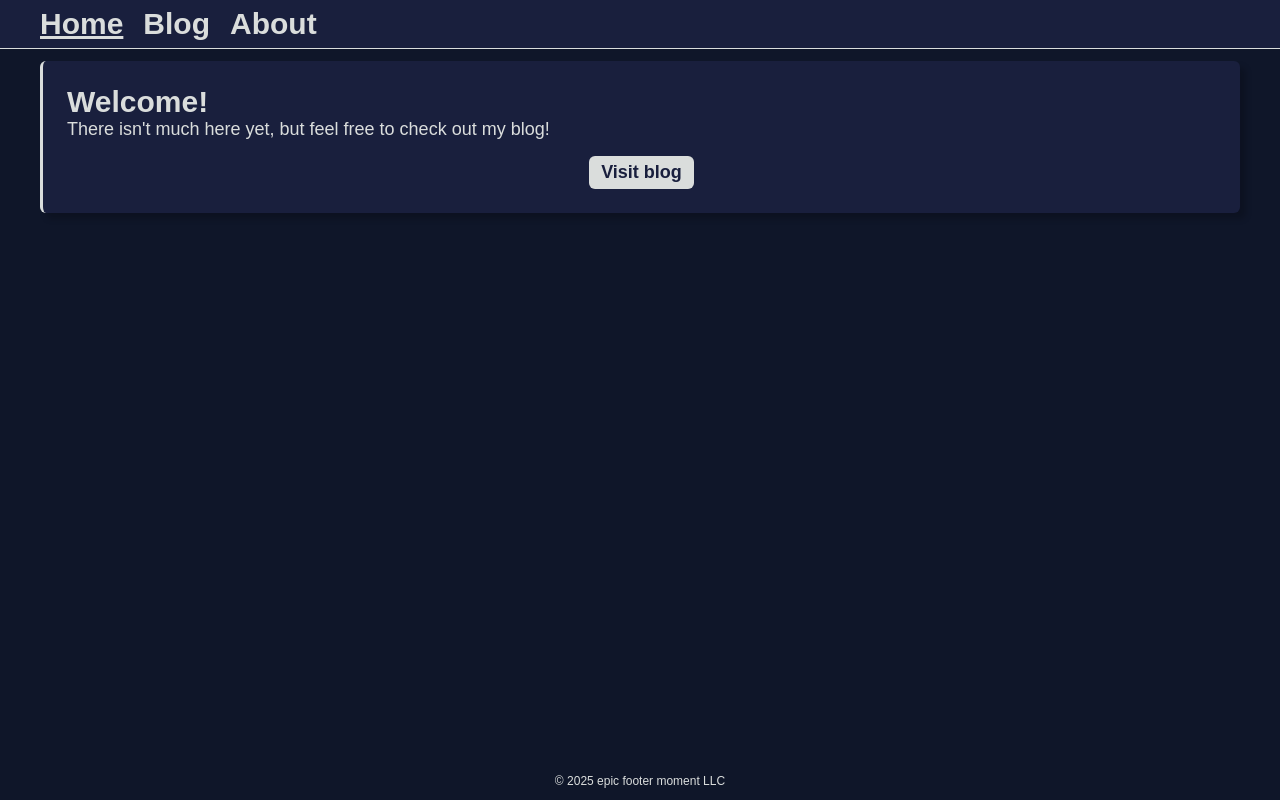
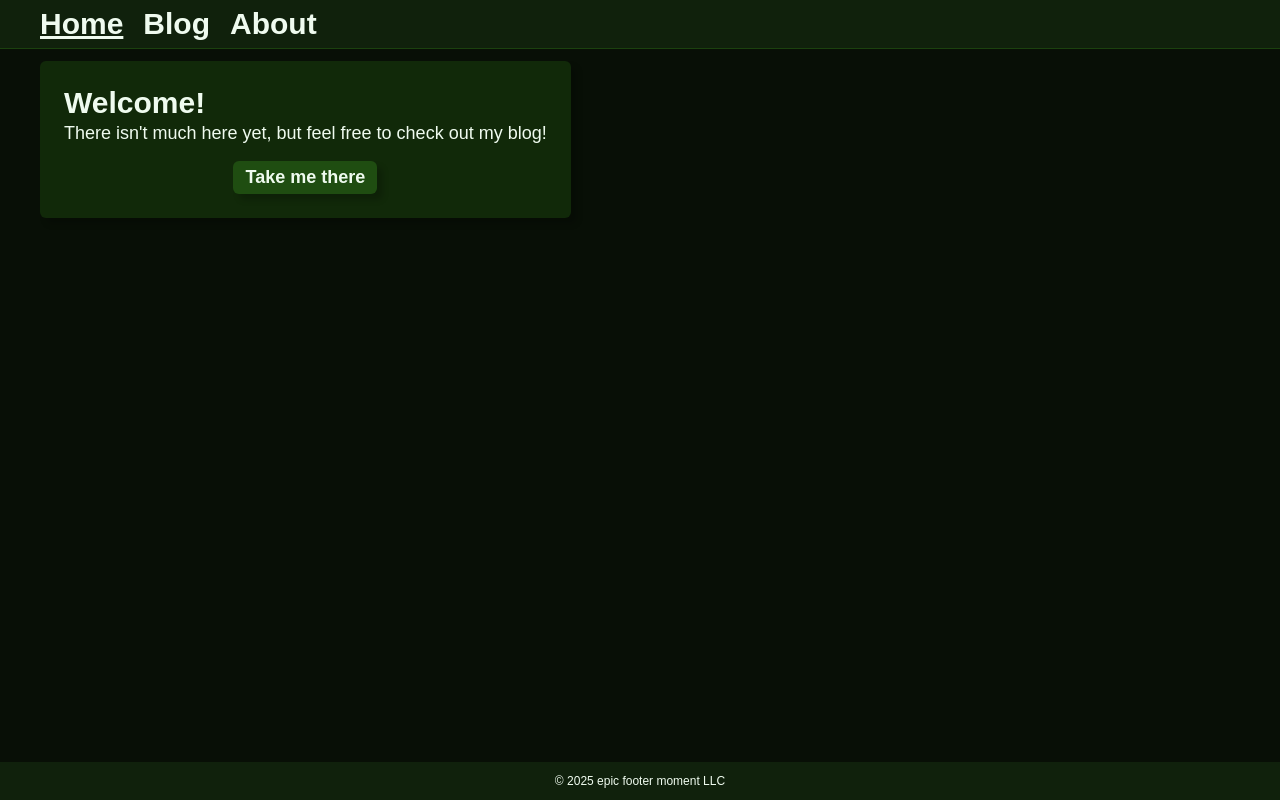
Before and after one commit to shibby64/shibby64.github.io, a React (Create React App) app: page /#/ in a window 1280 px wide. Built offline with nearby package versions, Linux system fonts and the light colour scheme.

Commit message:
color swap

```diff
--- a/src/pages/About/About.tsx
+++ b/src/pages/About/About.tsx
@@ -18,7 +18,11 @@ const About: React.FC = () => {
           you scrolling, clicking, and engaging with their content. Their platforms are designed with addictive
           algorithms, crammed with as many advertisements as they can get away with, and are slowly filling with AI
           slop. The {}
-          <a href="https://en.wikipedia.org/wiki/Dead_Internet_theory" target="_blank" rel="noreferrer">
+          <a
+            className="emphasized"
+            href="https://en.wikipedia.org/wiki/Dead_Internet_theory"
+            target="_blank"
+            rel="noreferrer">
             dead internet theory
           </a>{" "}
           {}
--- a/src/pages/Home/Home.tsx
+++ b/src/pages/Home/Home.tsx
@@ -6,12 +6,12 @@ const Home: React.FC = () => {
   return (
     <>
       <section className="content-row">
-        <Tile headerText="Welcome!" className="card">
+        <Tile headerText="Welcome!">
           <div>
             There isn't much here yet, but feel free to check out my blog!
             <div style={{ display: "flex", justifyContent: "center", marginTop: "1rem" }}>
               <LinkButton className="primary" linkTo="/blog">
-                Visit blog
+                Take me there
               </LinkButton>
             </div>
           </div>
--- a/src/static/styles/App.css
+++ b/src/static/styles/App.css
@@ -1,5 +1,4 @@
 body {
-  background-color: var(--blue-2);
   color: var(--off-white);
   font-family: sans-serif;
   padding: 0;
@@ -7,8 +6,8 @@ body {
 }
 
 nav {
-  background-color: var(--blue-2);
-  border-bottom: 1px solid var(--off-white);
+  background-color: var(--earth-darkest);
+  border-bottom: 1px solid var(--earth-light);
   ul {
     height: var(--spacing-xlarge);
     align-items: center;
@@ -39,16 +38,22 @@ nav {
 
 .text-title {
   font-size: var(--text-title);
+    line-height: calc(var(--text-title) + var(--spacing-small));
+
   font-weight: 800;
 }
 
 .text-section-header {
   font-size: var(--text-xlarge);
+    line-height: calc(var(--text-xlarge) + var(--spacing-small));
+
   font-weight: bold;
 }
 
 .text-body {
   font-size: var(--text-medium);
+  line-height: calc(var(--text-medium) + var(--spacing-small));
+
   font-weight: 300;
 }
 
@@ -56,7 +61,7 @@ nav {
 main {
   padding-top: var(--spacing-medium);
   padding-bottom: var(--spacing-medium);
-  background-color: var(--blue-0);
+  background-color: var(--off-black);
   flex: 1 0 0;
 
   .title {
@@ -78,12 +83,16 @@ main {
   }
 
   a {
+    text-decoration: none;
     color: var(--off-white);
-    text-decoration: none;
-    background-color: var(--blue-6);
-    padding: 1px 2px;
-    text-wrap: nowrap;
-    border-radius: var(--border-radius);
+
+    &.emphasized {
+      background-color: var(--earth-lightest);
+      padding: 2px 3px;
+      text-wrap: nowrap;
+      border-radius: 2px;
+    }
+
     &:hover {
       text-decoration: underline;
     }
@@ -91,7 +100,7 @@ main {
 }
 
 .tile {
-  background-color: var(--blue-2);
+  background-color: var(--earth-darker);
   padding: var(--spacing-large);
   border-radius: var(--border-radius);
   box-shadow: var(--spacing-small) var(--spacing-small) var(--spacing-small) rgba(0, 0, 0, 0.2);
@@ -99,41 +108,43 @@ main {
 }
 
 .card {
-  border-left: 3px solid var(--off-white);
+  border-left: 3px solid var(--earth-lighter);
   border-radius: var(--border-radius);
   box-shadow: var(--spacing-small) var(--spacing-small) var(--spacing-small) rgba(0, 0, 0, 0.2);
   width: 100%;
 
 
   .header {
-    background-color: var(--blue-2);
+    background-color: var(--earth-darkest);
     padding: var(--spacing-medium);
     border-top-right-radius: var(--border-radius);
   }
   .content {
-    background-color: var(--blue-4);
+    background-color: var(--earth-darker);
     padding: var(--spacing-medium);
     border-bottom-right-radius: var(--border-radius);
   }
 }
 
 .btn {
-
+  box-shadow: var(--spacing-small) var(--spacing-small) var(--spacing-small) rgba(0, 0, 0, 0.2);
   padding: var(--spacing-small) var(--spacing-medium);
-  border: none;
   border-radius: var(--border-radius);
   cursor: pointer;
   font-size: var(--text-medium);
   font-weight: bold;
+  border: none;
 
   &.primary {
-    background-color: var(--off-white);
-    color: var(--blue-2);
+    background-color: var(--earth-lighter);
+    color: var(--off-white);
+
+    &:hover {
+      background-color: var(--earth-lightest);
+    }
   }
 
-  &:hover {
-    background-color: var(--blue-8);
-  }
+
 }
 
 article {
@@ -151,7 +162,7 @@ article {
 }
 
 footer {
-  background-color: var(--blue-0);
+  background-color: var(--earth-darkest);
   color: var(--off-white);
   text-align: center;
   padding: var(--spacing-medium) 0;
--- a/src/static/styles/Variables.css
+++ b/src/static/styles/Variables.css
@@ -3,20 +3,18 @@
   --viewport-medium-breakpoint: 640px;
   --viewport-small-breakpoint: 0px;
 
-  --off-white: #DADDDC;
-  --off-black: #0C0F1D;
+  --off-white: #EFFBEF;
+  --off-black: #080F06;
 
-  --earth-dark: #3a5a40;
-  --earth-medium: #588157;
-  --earth-bright: #a3b18a;
+  --earth-darkest: #10210C;
+  --earth-darker: #112909;
+  --earth-dark: #16350C;
+  --earth-light: #1B410E;
+  --earth-lighter: #1F4D11;
+  --earth-lightest: #265B15;
 
-  --wind-dark: #386fa4;
-  --wind-medium: #59a5d8;
-  --wind-bright: #84d2f6;
-
-  --fire-dark: #6a040f;
-  --fire-medium: #9d0208;
-  --fire-bright: #d00000;
+  --fire-dark: #D40C0C;
+  --fire-light: #F11111;
 
   --blue-0: #0F1629;
   --blue-2: #191F3D;
```
